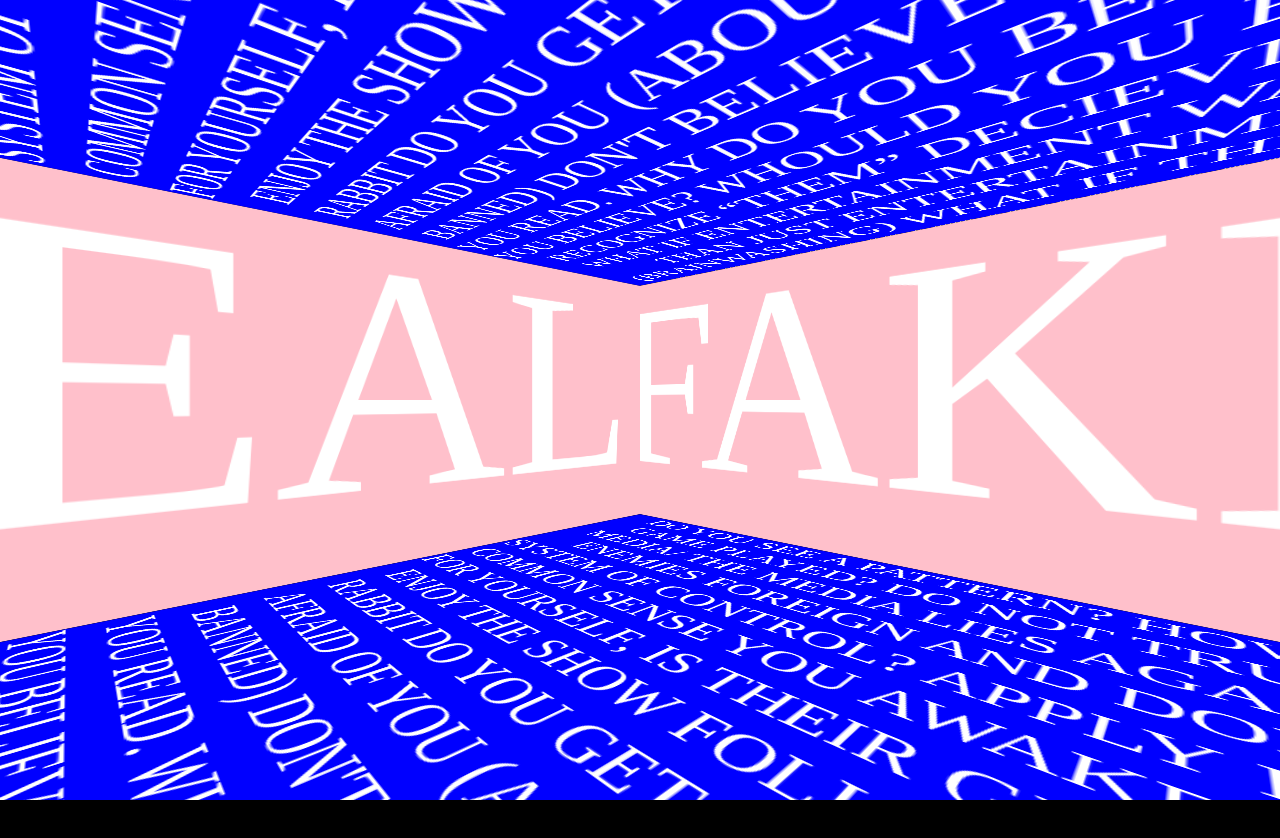
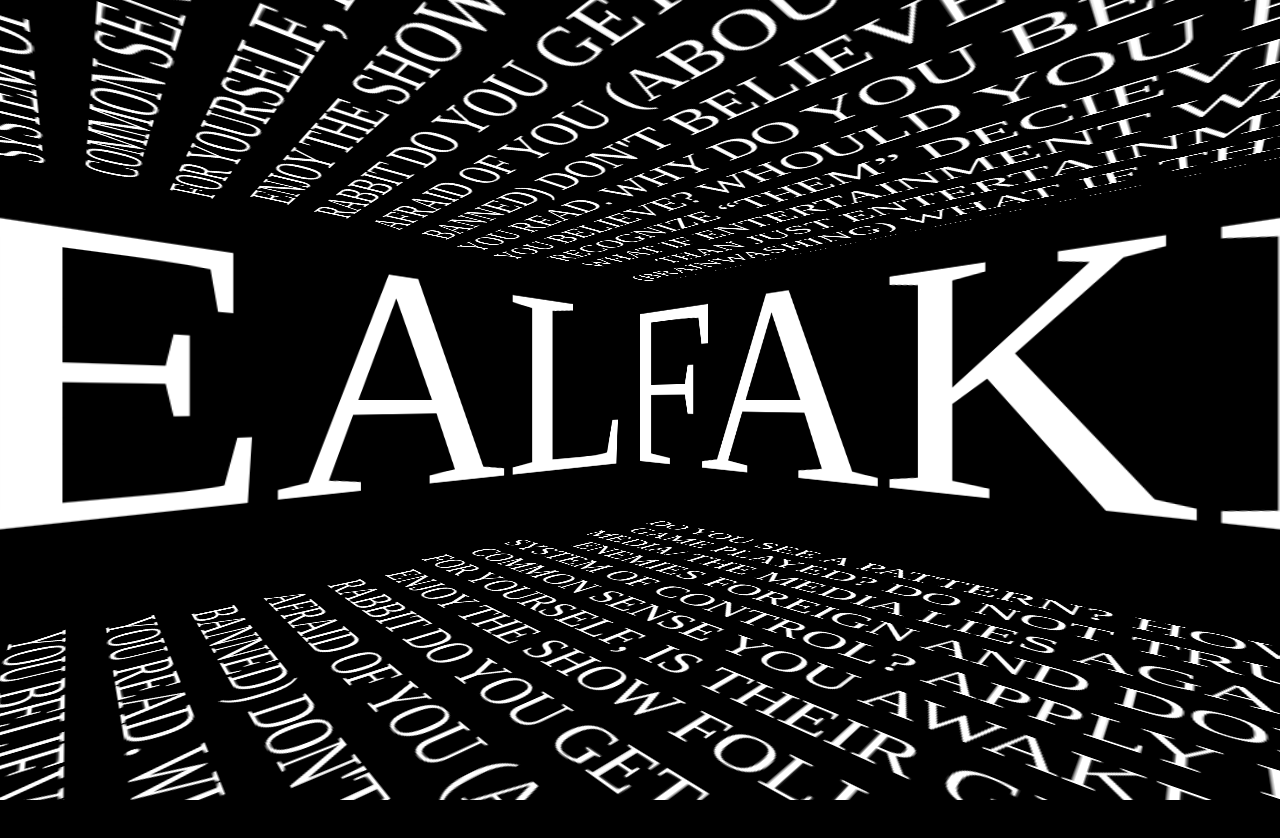
Before and after one commit to moonclimber1/fakenews, a Vue app: page /#/home-vivi in a window 1280 px wide. Shown: the top 838 px of the page. Built offline with nearby package versions, Linux system fonts and the light colour scheme; a web font is replaced by a local one.

Commit message:
Black Styling

```diff
--- a/src/components/MovingCircle.vue
+++ b/src/components/MovingCircle.vue
@@ -20,7 +20,7 @@ export default {
 
 <style lang="scss" scoped>
 .circle {
-  position: absolute;
+  position: fixed;
   top: -10vw;
   left: -10vw;
 
@@ -31,9 +31,8 @@ export default {
   background: #46d8bd;
   mix-blend-mode: exclusion;
 
-  z-index: 100;
+  z-index: 1000;
 
-  // transform-origin: -50% -50%;
   transition: transform 1.5s cubic-bezier(0.02, 1.23, 0.79, 1.08);
 
   pointer-events: none;
--- a/src/components/StartTextPlane.vue
+++ b/src/components/StartTextPlane.vue
@@ -23,7 +23,7 @@ export default {
 
 <style lang="scss" scoped>
 .startTextPlane {
-  background-color: blue;
+  background-color: black;
   width: 1000px;
   height: 1000px;
   font-size: 50px;
@@ -31,5 +31,6 @@ export default {
 
   text-transform: uppercase;
   overflow: hidden;
+
 }
 </style>
--- a/src/components/StartTextWall.vue
+++ b/src/components/StartTextWall.vue
@@ -84,8 +84,9 @@ export default {
   text-transform: uppercase;
   text-align: center;
 
+
   svg {
-    background-color: pink;
+    background-color:black;
   }
 
   svg text:hover {
```
